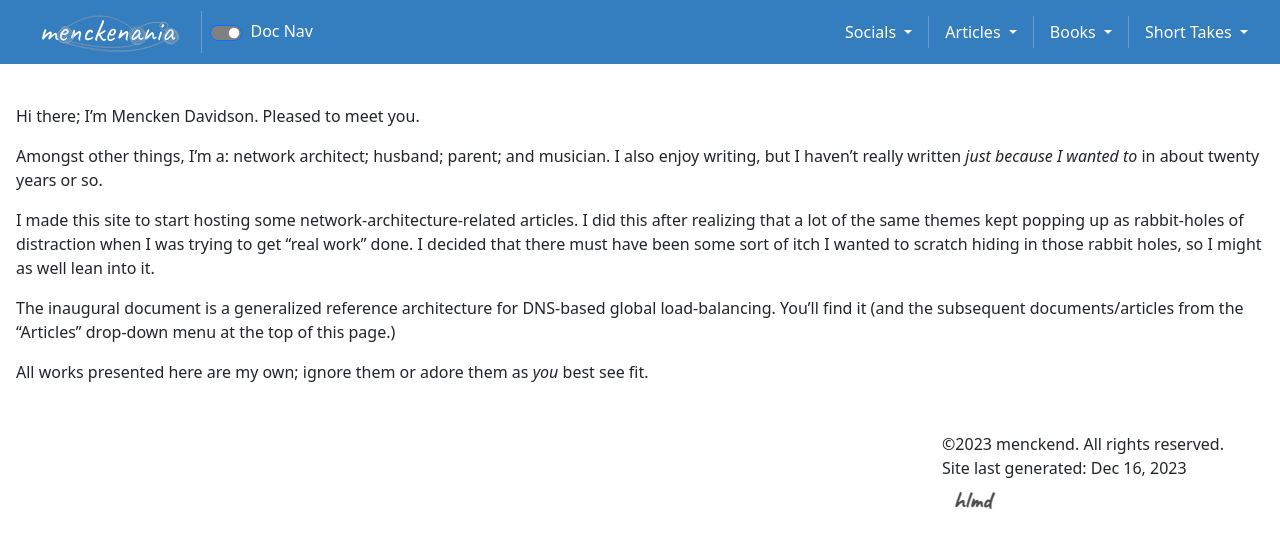
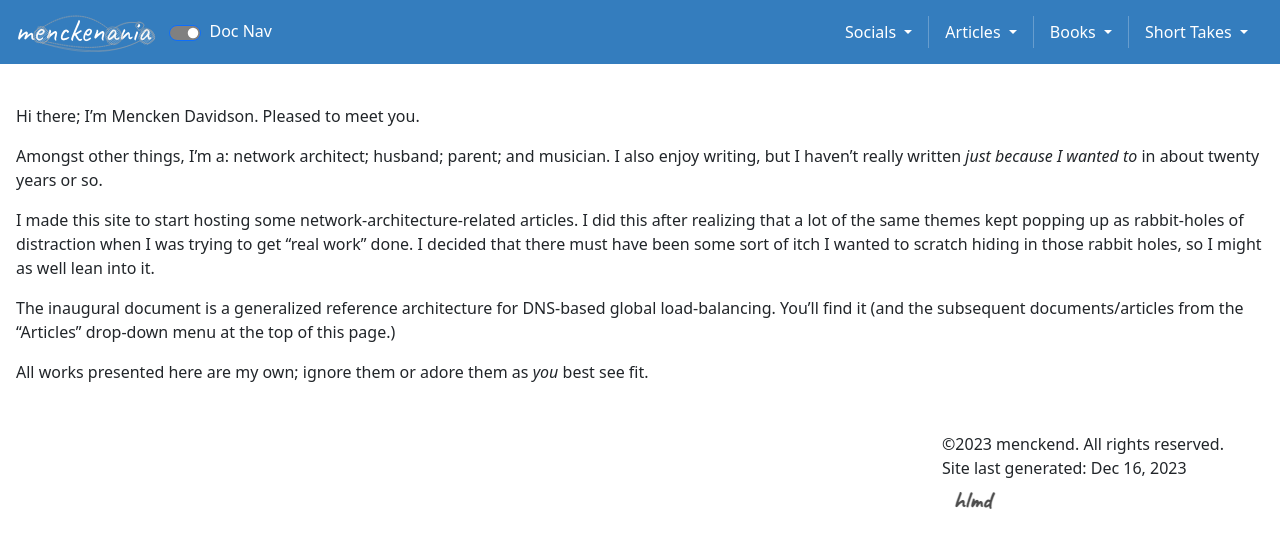
Before and after one commit to menckend/alpha, a Jekyll site: the page built from index.md, in a window 1280 px wide. Shown: the top 548 px of the page. Built offline with Jekyll 4.4.1, drawn with Linux system fonts in a browser that asks for light colours.

Commit message:
Update newtemplate-header.html

```diff
--- a/_includes/newtemplate-header.html
+++ b/_includes/newtemplate-header.html
@@ -1,16 +1,10 @@
 <header class="navbar navbar-expand-lg menck-navbar sticky-top" style="padding-top: 2px; padding-bottom: 2px; margin-bottom:16px;">
-  <nav class="container-fluid bd-gutter flex-wrap flex-lg-nowrap" aria-label="Main navigation" style="height:60px;">
+  <nav class="container-fluid bd-gutter flex-wrap flex-lg-nowrap" aria-label="Main navigation" style="height:60px; padding-left: 0px;">
     <a class="navbar-brand p-0 me-0 me-lg-1 d-flex align-self-center" href="/alpha"  aria-label="Site icon, links to site's home page">
       <img class="d-flex align-self-center" src="images/menckenania-logo-with-font.drawio.svg" style="height: 40px"></img>
     </a>
 
     <ul class="navbar-nav flex-row flex-wrap bd-navbar-nav menck-topnav-text-color d-flex align-self-center justify-content-between">
-      <div class="d-flex justify-content-between align-self-center flex-nowrap">
-        <li class="nav-item py-2 py-lg-1 col-lg-auto d-flex d-none d-sm-none d-lg-block d-xl-block d-md-none">
-          <div class="vr d-none d-lg-flex h-100 mx-lg-2 menck-topnav-text-color"></div>
-<!--          <hr class="d-lg-none my-2 menck-topnav-text-color"> -->
-        </li>
-
         <li class="nav-item py-2 py-lg-1 col-lg-auto menck-topnav-text-color  d-flex align-self-center">
           <div class="form-check form-switch d-flex align-self-center menck-topnav-text-color">
             <input class="form-check-input menck-tn-toggle-control menck-topnav-text-color d-flex align-self-center" type="checkbox" id="MenckSidebarToggle" data-bs-target="#MenckSidebar" data-target="#MenckSidebar" data-bs-toggle="collapse" style="background-color:grey;">
@@ -24,15 +18,9 @@
             <label class="form-check-label menck-tn-toggle-label menck-topnav-text-color d-flex align-self-center" for="MenckRightbarToggle" style="padding:8px;"> Page TOC </label>
           </div>
         </li>
-
-        <li class="nav-item py-2 py-lg-1 col-lg-auto d-flex d-xs-none d-lg-block d-xxl-block">
-          <div class="vr d-none d-lg-flex h-100 mx-lg-2 menck-topnav-text-color"></div>
-          <hr class="d-lg-none my-2 menck-topnav-text-color">
-        </li>
 -->
       </div>
     </ul>
-
 
 
     <div class="offcanvas-lg offcanvas-end flex-grow-1" tabindex="-1" id="menckNavbar" data-bs-backdrop="false" aria-labelledby="menckNavbarOffcanvasLabel" data-bs-scroll="true">
```
